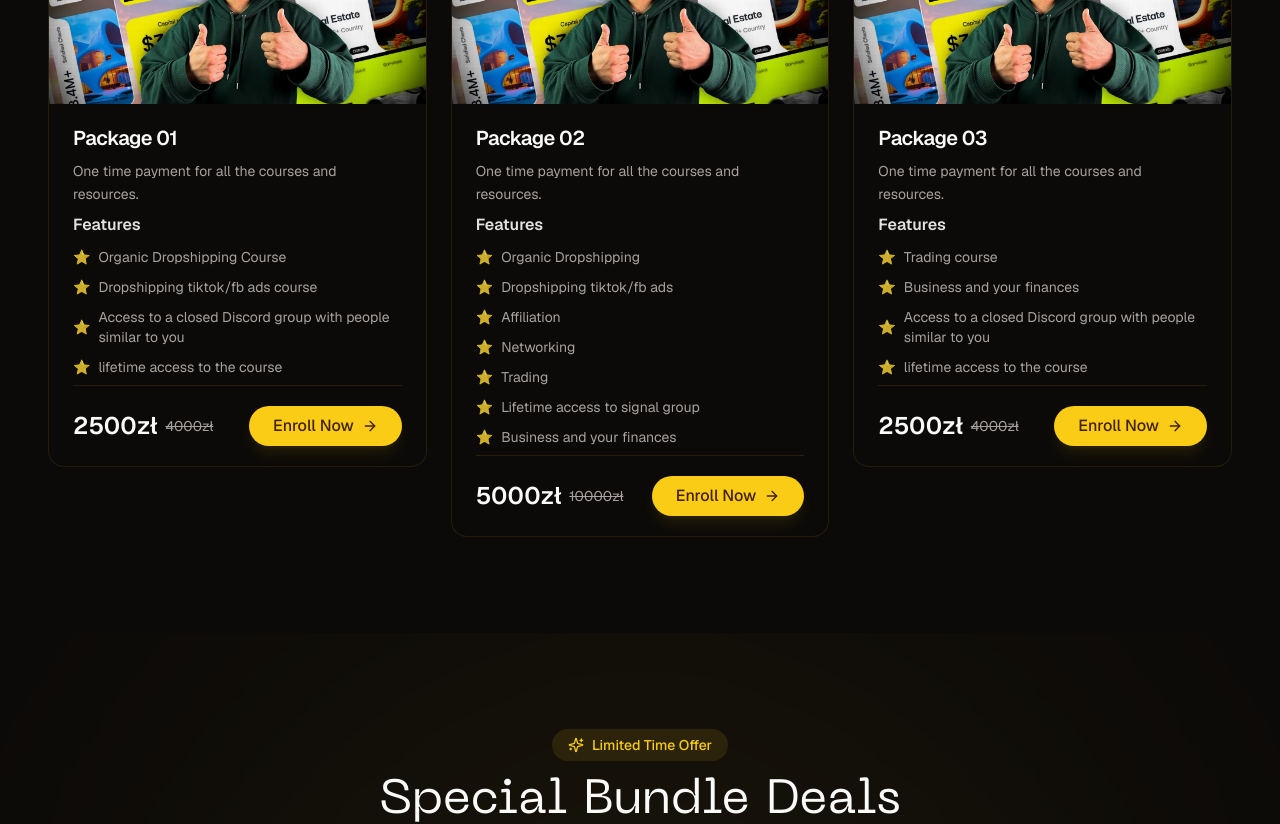
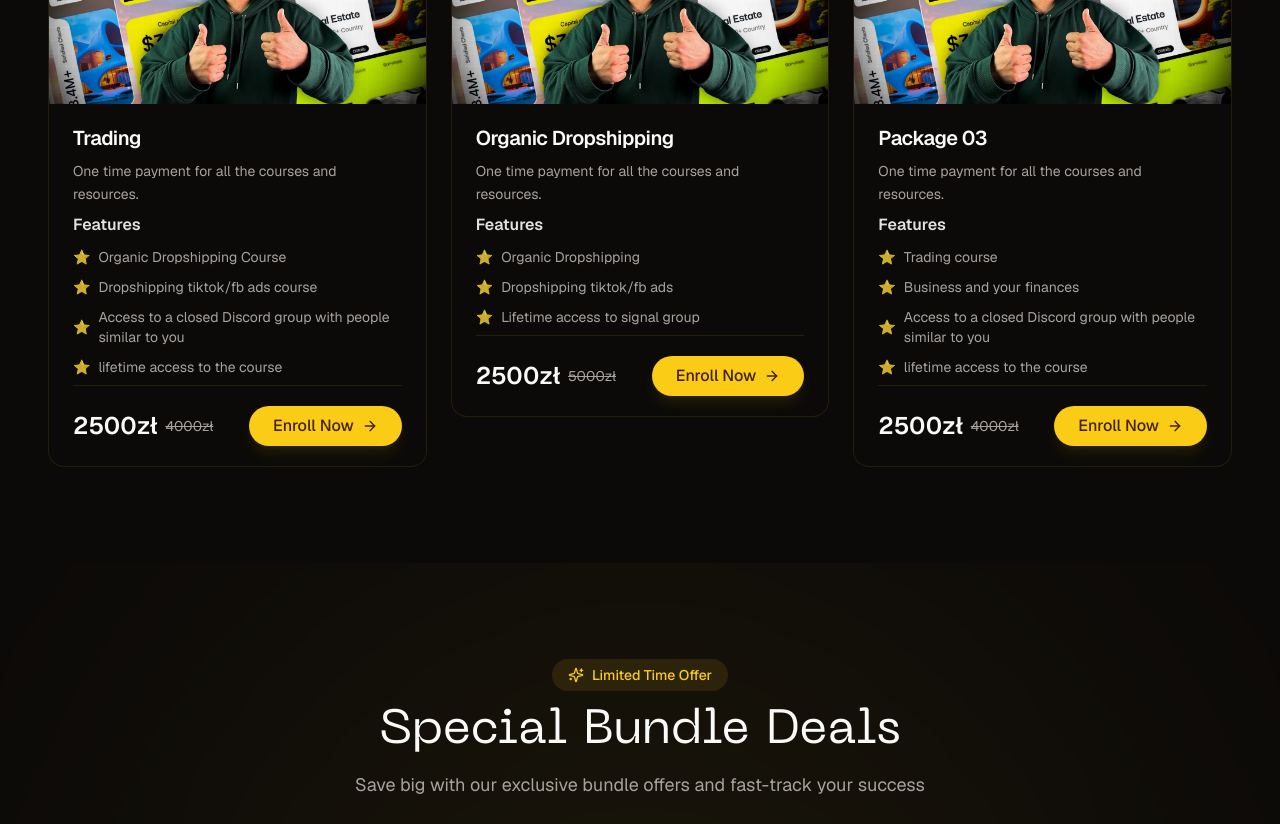
Before and after one commit to Haseeb-WebDeveloper/Online-Courses-Website, a Next.js app: page / in a window 1280 px wide. Shown: the part 3820-4644 px from the top of the page. Built offline with nearby package versions, Linux system fonts and the light colour scheme.

Commit message:
email setup done

```diff
--- a/src/app/api/contact/route.ts
+++ b/src/app/api/contact/route.ts
@@ -17,10 +17,11 @@ export async function POST(req: Request) {
 
     const mailOptions = {
       from: process.env.SENDER_EMAIL,
-      to: process.env.SENDER_EMAIL,
+      to: process.env.COMPANY_EMAIL,
       subject: `New Contact Form Submission from ${name}`,
       html: `
         <h2>New Contact Form Submission</h2>
+
         <p><strong>Name:</strong> ${name}</p>
         <p><strong>Email:</strong> ${email}</p>
         <p><strong>Message:</strong> ${message}</p>
--- a/src/components/layout/courses-section.tsx
+++ b/src/components/layout/courses-section.tsx
@@ -7,13 +7,14 @@ import { motion } from "framer-motion"
 import { ArrowRight, CheckCircle, CheckCircle2, TrendingUp } from "lucide-react"
 import { GSAPButton } from "../ui/gsap-button"
 import Image from "next/image"
+import Link from "next/link"
 
 gsap.registerPlugin(ScrollTrigger)
 
 const courses = [
   {
     id: 1,
-    title: "Package 01",
+    title: "Trading",
     description: "One time payment for all the courses and resources.",
     image: "/course.webp",
     price: "2500",
@@ -25,28 +26,30 @@ const courses = [
       "lifetime access to the course"
     ],
     tag: "Most Popular",
-
+    link: "https://buy.stripe.com/bIY3eXf5Q48c9m83cd",
     discount: "40% OFF"
   },
   {
     id: 2,
-    title: "Package 02",
+    title: "Organic Dropshipping",
     description: "One time payment for all the courses and resources.",
     image: "/course.webp",
-    price: "5000",
-    originalPrice: "10000",
+    price: "2500",
+    originalPrice: "5000",
     features: [
       "Organic Dropshipping",
       "Dropshipping tiktok/fb ads",
-      "Affiliation",
-      "Networking",
-      "Trading",
+      // "Affiliation",
+      // "Networking",
+      // "Trading",
+      // "Business and your finances",
       "Lifetime access to signal group",
-      "Business and your finances",
     ],
     tag: "Recommended",
+    link: "https://buy.stripe.com/4gwg1J6zkbAE9m8aEG",
     discount: "50% OFF"
   },
+
   {
     id: 3,
     title: "Package 03",
@@ -61,9 +64,11 @@ const courses = [
       "lifetime access to the course"
     ],
     tag: "Trending",
+    link: "https://buy.stripe.com/00g8zhcXI7ko69WcMP",
     discount: "40% OFF"
   },
 ]
+
 
 export function CoursesSection() {
   const sectionRef = useRef<HTMLDivElement>(null)
@@ -189,9 +194,15 @@ export function CoursesSection() {
                         </div>
                       </div>
                       <GSAPButton variant="primary" className="shadow-lg shadow-primary/10">
-                        Enroll Now <ArrowRight className="w-4 h-4" />
+                        <Link href={course.link} className="flex items-center gap-2">
+                          <span>Enroll Now</span> <ArrowRight className="w-4 h-4" />
+                        </Link>
                       </GSAPButton>
+
+
+
                     </div>
+
                   </div>
 
                   {/* Hover Gradient */}
--- a/src/components/layout/special-offers.tsx
+++ b/src/components/layout/special-offers.tsx
@@ -10,7 +10,7 @@ const offers = [
     title: "2 Course Bundle",
     description: "Choose any 2 courses from our premium collection",
     originalPrice: "2000zł",
-    discountedPrice: "1500zł > 750zł",
+    discountedPrice: "750zł",
     savings: "Save 50%",
 
     features: [
```
